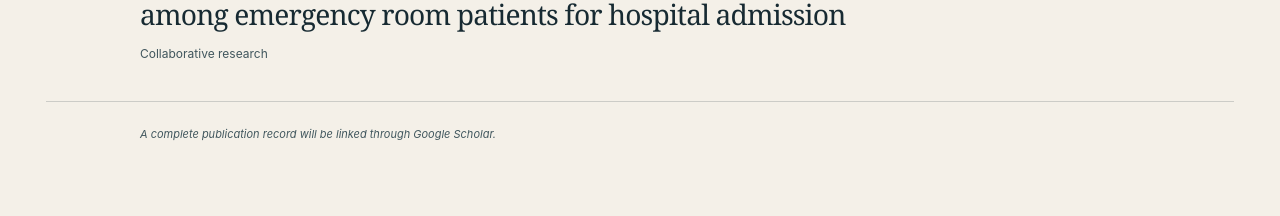
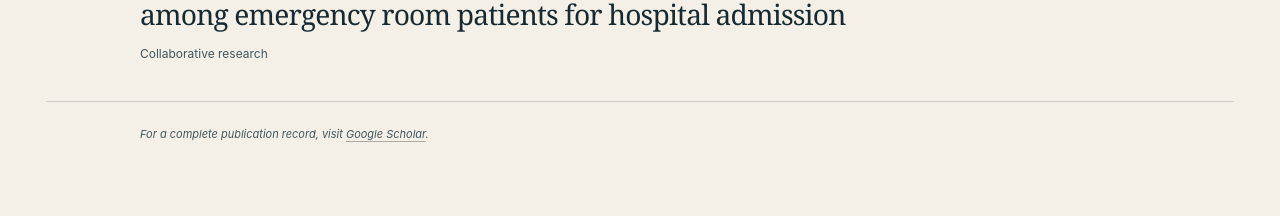
Before and after one commit to tyeulalio/tyeulalio.github.io, a Next.js app: page / in a window 1280 px wide. Shown: the part 4453-4669 px from the top of the page. Built offline with nearby package versions, Linux system fonts and the light colour scheme.

Commit message:
Harmonize research visuals and link Scholar

```diff
--- a/app/globals.css
+++ b/app/globals.css
@@ -422,6 +422,14 @@ h1 {
   margin: 24px 0 0 94px;
 }
 
+.publication-note a {
+  text-decoration: underline;
+  text-decoration-color: rgba(35, 42, 42, 0.35);
+  text-underline-offset: 3px;
+}
+
+.publication-note a:hover { text-decoration-color: currentColor; }
+
 .contact {
   background: var(--sage);
   color: var(--white);
--- a/app/page.tsx
+++ b/app/page.tsx
@@ -237,7 +237,15 @@ export default function Home() {
         </div>
 
         <p className="publication-note">
-          A complete publication record will be linked through Google Scholar.
+          For a complete publication record, visit{" "}
+          <a
+            href="https://scholar.google.com/citations?user=MCfaK84AAAAJ&hl=en"
+            target="_blank"
+            rel="noreferrer"
+          >
+            Google Scholar
+          </a>
+          .
         </p>
       </section>
 
```
Also changed, not shown: public/research-cancer-survivorship.webp.
